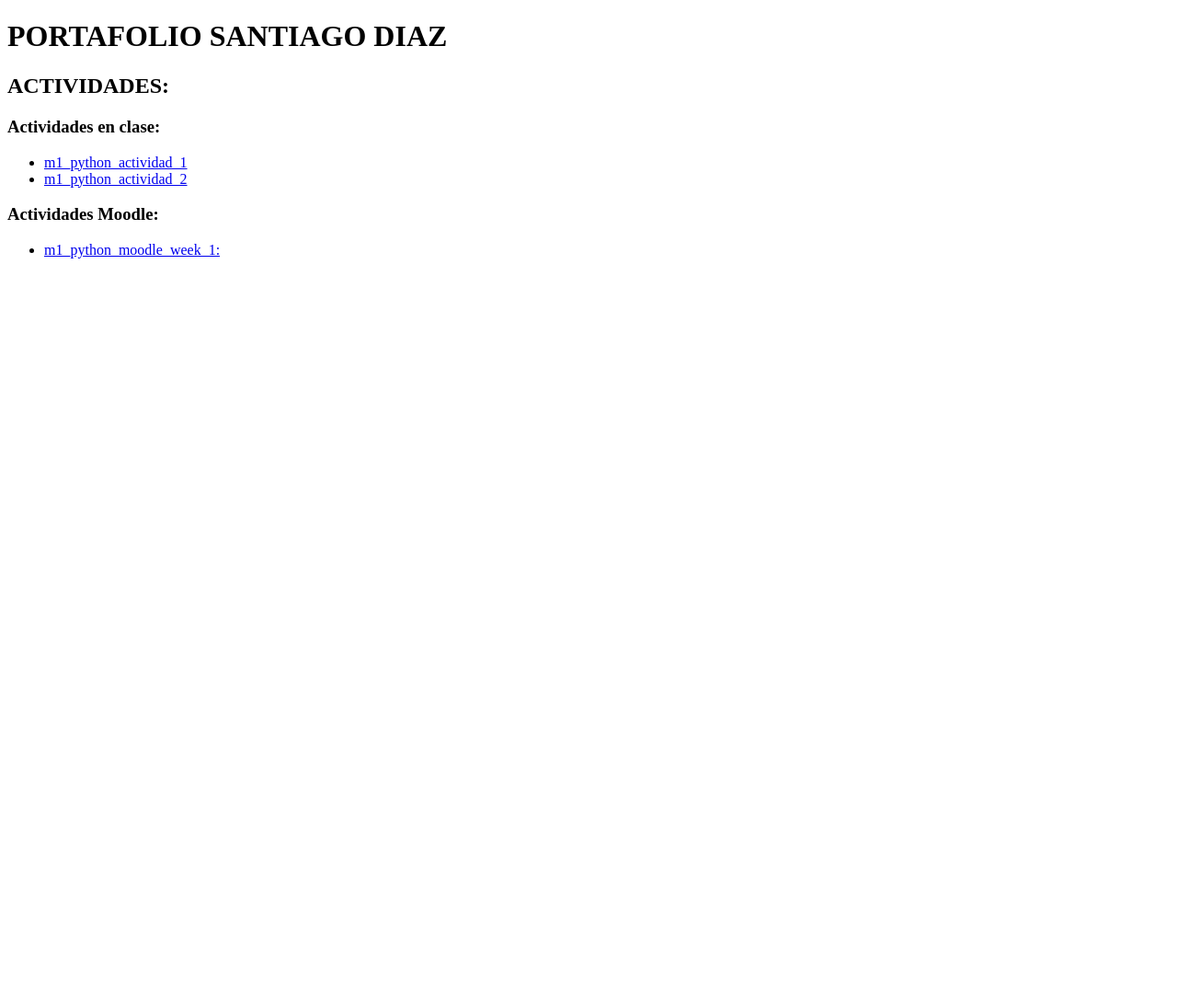
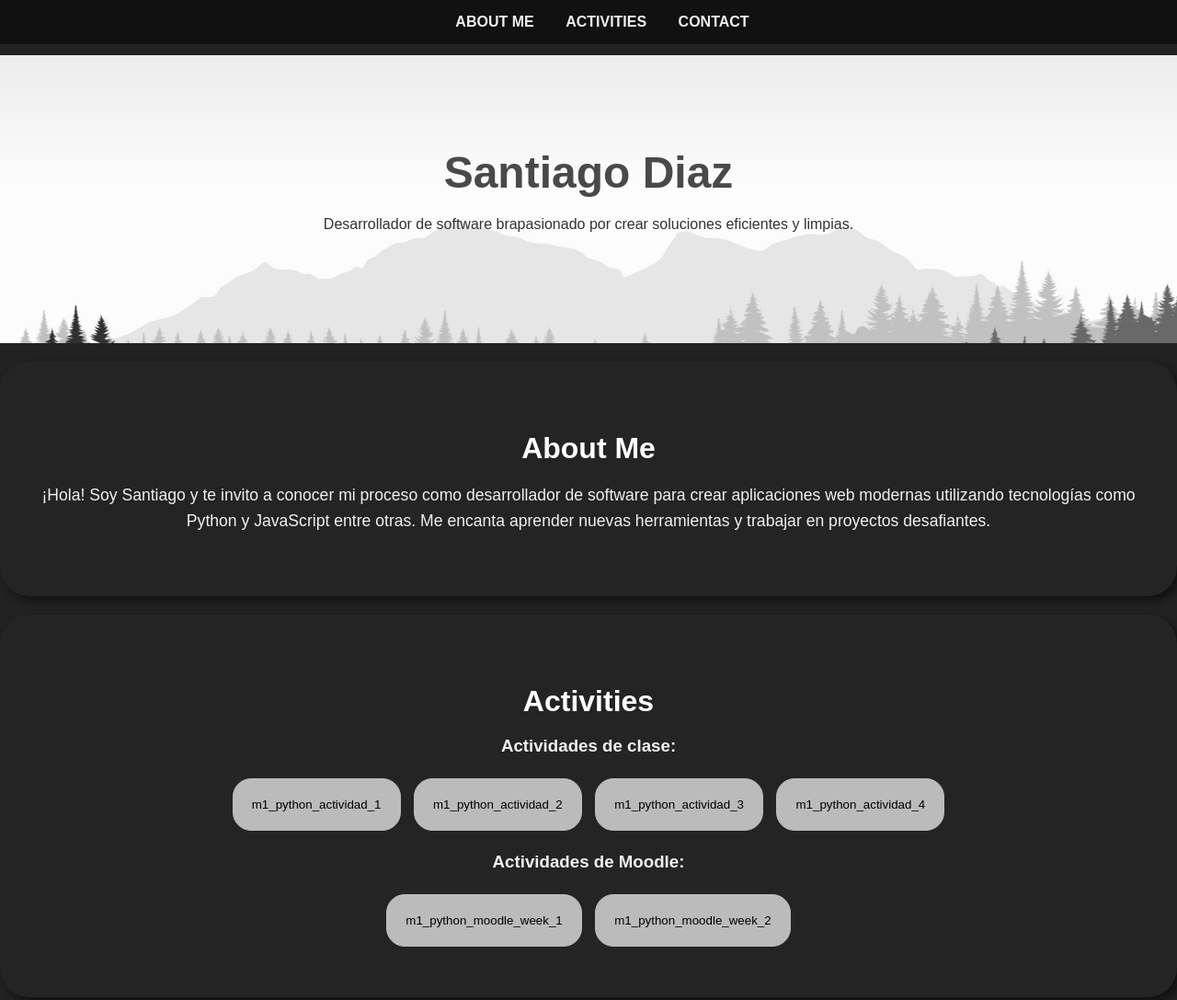
Before and after one commit to Santiagodxz/portafolio, a plain HTML site: page index.html in a window 1280 px wide. Shown: the top 1087 px of the page at 92% size. Before the commit the page ends 800 px from the top, so only its background shows below. Drawn offline with Linux system fonts and the light colour scheme.

Commit message:
Actualización Portafolio Semana 2

```diff
--- a/index.html
+++ b/index.html
@@ -1,22 +1,73 @@
 <!DOCTYPE html>
-<html lang="en">
+<html lang="es">
+
 <head>
     <meta charset="UTF-8">
     <meta name="viewport" content="width=device-width, initial-scale=1.0">
-    <link rel="stylesheet" href="./style.css">
-    <title>Santiago Diaz Portafolio</title>
+    <title>Portafolio de Santiago Diaz</title>
+    <link rel="stylesheet" href="styles.css">
 </head>
+
 <body>
-    <h1>PORTAFOLIO SANTIAGO DIAZ</h1>
-    <h2>ACTIVIDADES:</h2>
-    <h3>Actividades en clase:</h3>
-    <ul>
-        <li><a href="https://github.com/Santiagodxz/m1_python_actividad_1">m1_python_actividad_1</a></li>
-        <li><a href="https://github.com/Santiagodxz/m1_python_actividad_2">m1_python_actividad_2</a></li>
-    </ul>
-    <h3>Actividades Moodle:</h3>
-    <ul>
-        <li><a href="https://github.com/Santiagodxz/m1_python_moodle_week_1">m1_python_moodle_week_1:</a></li>
-    </ul>
+    <!-- Nav-Bar -->
+    <nav>
+        <ul>
+            <li><a href="#about">About Me</a></li>
+            <li><a href="#activities">Activities</a></li>
+            <li><a href="#contact">Contact</a></li>
+        </ul>
+    </nav>
+
+    <!-- Banner -->
+    <header>
+        <div class="banner">
+            <a href="#about"><h1>Santiago Diaz</h1></a>
+            <p>Desarrollador de software brapasionado por crear soluciones eficientes y limpias.</p>
+        </div>
+    </header>
+
+    <!-- Sección About Me -->
+    <section id="about">
+        <h2>About Me</h2>
+        <p>¡Hola! Soy Santiago y te invito a conocer mi proceso como desarrollador de software para crear aplicaciones web modernas
+            utilizando tecnologías como Python y JavaScript entre otras. Me encanta aprender nuevas herramientas y
+            trabajar en proyectos desafiantes.</p>
+    </section>
+
+    <!-- Sección Activities -->
+    <section id="activities">
+        <h2>Activities</h2>
+
+        <h3>Actividades de clase:</h3>
+
+        <a href="https://github.com/Santiagodxz/m1_python_actividad_1"><button
+            class="btns">m1_python_actividad_1</button></a>
+        <a href="https://github.com/Santiagodxz/m1_python_actividad_2"><button
+            class="btns">m1_python_actividad_2</button></a>
+        <a href="https://github.com/Santiagodxz/m1_python_actividad_3"><button
+            class="btns">m1_python_actividad_3</button></a>
+        <a href="https://github.com/Santiagodxz/m1_python_actividad_4"><button
+            class="btns">m1_python_actividad_4</button></a>
+
+        <h3>Actividades de Moodle:</h3>
+
+        <a href="https://github.com/Santiagodxz/m1_python_moodle_week_1"><button
+            class="btns">m1_python_moodle_week_1</button></a>
+        <a href="https://github.com/Santiagodxz/m1_python_moodle_week_2"><button
+        class="btns">m1_python_moodle_week_2</button></a>
+    </section>
+
+    <!-- Sección Contact -->
+    <section id="contact">
+        <h2>Contact</h2>
+        <p>Si quieres saber más o colaborar en algún proyecto, no dudes en contactarme.</p>
+        <p>Email: santiagodiazdw@gmail.com</p>
+    </section>
+
+    <!-- Foot-->
+    <footer>
+        <p>&copy; 2025 Santiago Diaz. Todos los derechos reservados.</p>
+    </footer>
 </body>
+
 </html>
--- /dev/null
+++ b/styles.css
@@ -0,0 +1,146 @@
+
+body {
+    font-family: Arial, sans-serif;
+    background-color: #222;
+    color: #f0f0f0;
+    margin: 0;
+    padding: 0;
+    text-align: center;
+}
+
+/* Nav-Bar */
+nav {
+    background-color: #111;
+    padding: 15px;
+    position: fixed;
+    width: 100%;
+    top: 0;
+    left: 0;
+    z-index: 1000;
+}
+
+nav ul {
+    list-style: none;
+    margin: 0;
+    padding: 0;
+    text-align: center;
+}
+
+nav ul li {
+    display: inline;
+    margin: 0 15px;
+}
+
+nav ul li a {
+    color: #f0f0f0;
+    text-decoration: none;
+    font-weight: bold;
+    text-transform: uppercase;
+}
+
+nav ul li a:hover {
+    color: #ff5722;
+}
+
+/* Banner */
+header {
+    margin-top: 60px;
+    padding: 100px 20px;
+    background-color: #333;
+    text-align: center;
+    background-image: url(./Banner/vecteezy_silhouette-landscape-with-fog-forest-pine-trees_9302805-1.jpg);
+    background-size:cover;
+
+}
+
+header h1 {
+    font-size: 3em;
+    margin: 0;
+    color:#333333e3;
+}
+
+header a{
+    text-decoration: none;
+}
+
+header h1:hover{
+    color: #ff5722;
+}
+
+header p {
+    font-size: 1em;
+    color: #333;
+}
+
+/* About, Activities, Contact */
+section {
+    padding: 50px 20px;
+    margin: 20px 0;
+    background-color: #3333332c;
+    border-radius: 2em;
+    transition: 0.5s;
+    box-shadow: 5px 5px 10px #111;
+}
+
+section:hover {
+    background-color: #333;
+}
+
+h2 {
+    font-size: 2em;
+    color: #fff;
+    margin-bottom: 10px;
+}
+
+p {
+    font-size: 1.1em;
+    line-height: 1.6;
+}
+
+/* Buttons*/
+.btns {
+    border: #bbb solid 1px;
+    border-radius: 20px;
+    background: #bbb;
+    padding: 20px;
+    margin: 5px;
+
+
+}
+
+.btns:hover{
+    font-weight: 700;
+    background-color: #333;
+    border: solid  #ff5722 2px;
+    color:#ff5722;
+    cursor:pointer;
+    box-shadow: 5px 5px 10px #111;
+}
+
+/* Foot */
+footer {
+    background-color: #111;
+    text-align: center;
+    padding: 15px;
+    color: #bbb;
+}
+
+footer p {
+    margin: 0;
+}
+
+/* Estilos responsivos */
+@media (max-width: 768px) {
+    header {
+        padding: 80px 20px;
+    }
+
+    nav ul li {
+        display: block;
+        margin: 10px 0;
+    }
+
+    section {
+        padding: 30px 15px;
+    }
+}
```
Also changed, not shown: Banner/vecteezy_silhouette-landscape-with-fog-forest-pine-trees_9302805-1.jpg (added).
